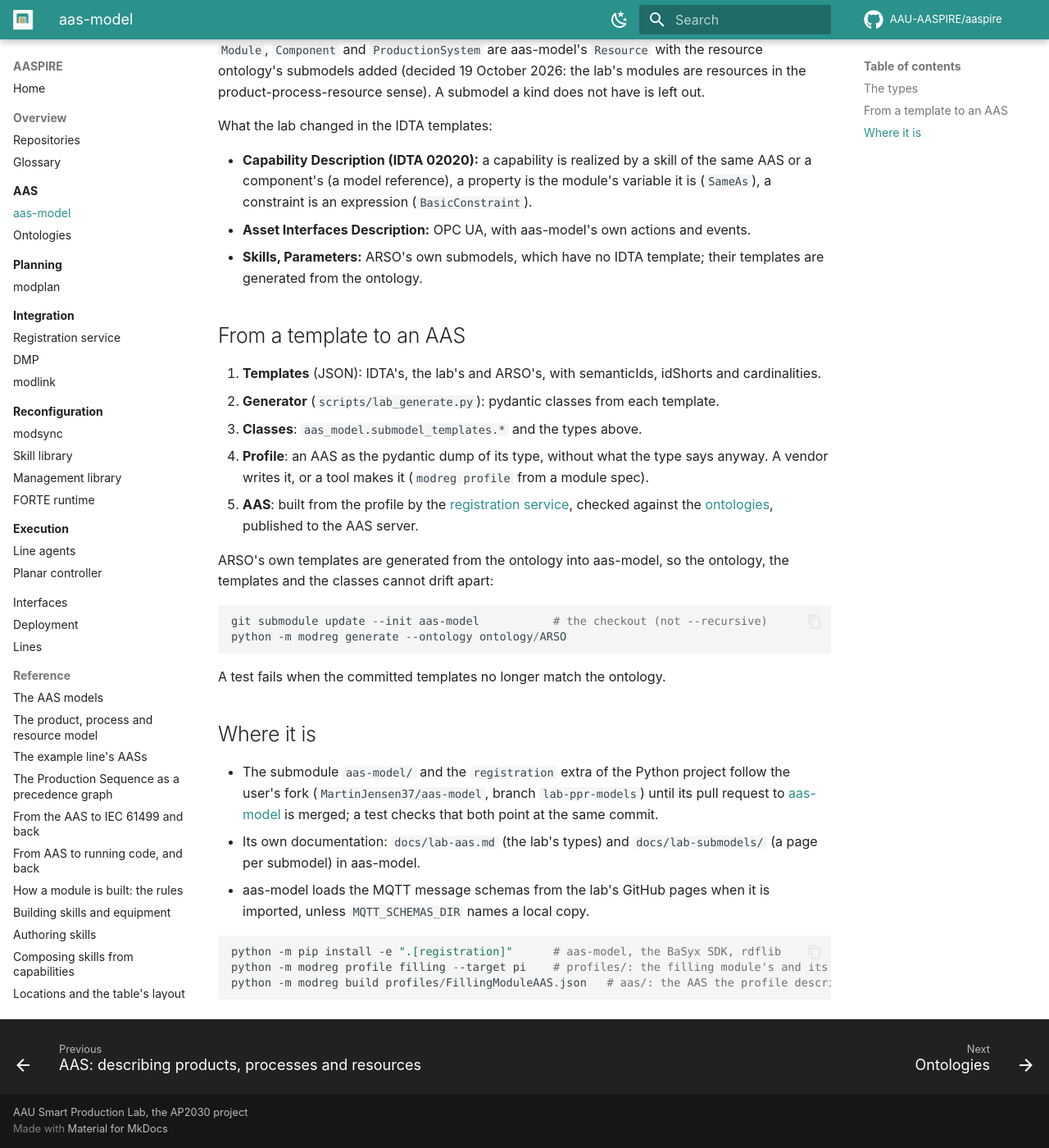
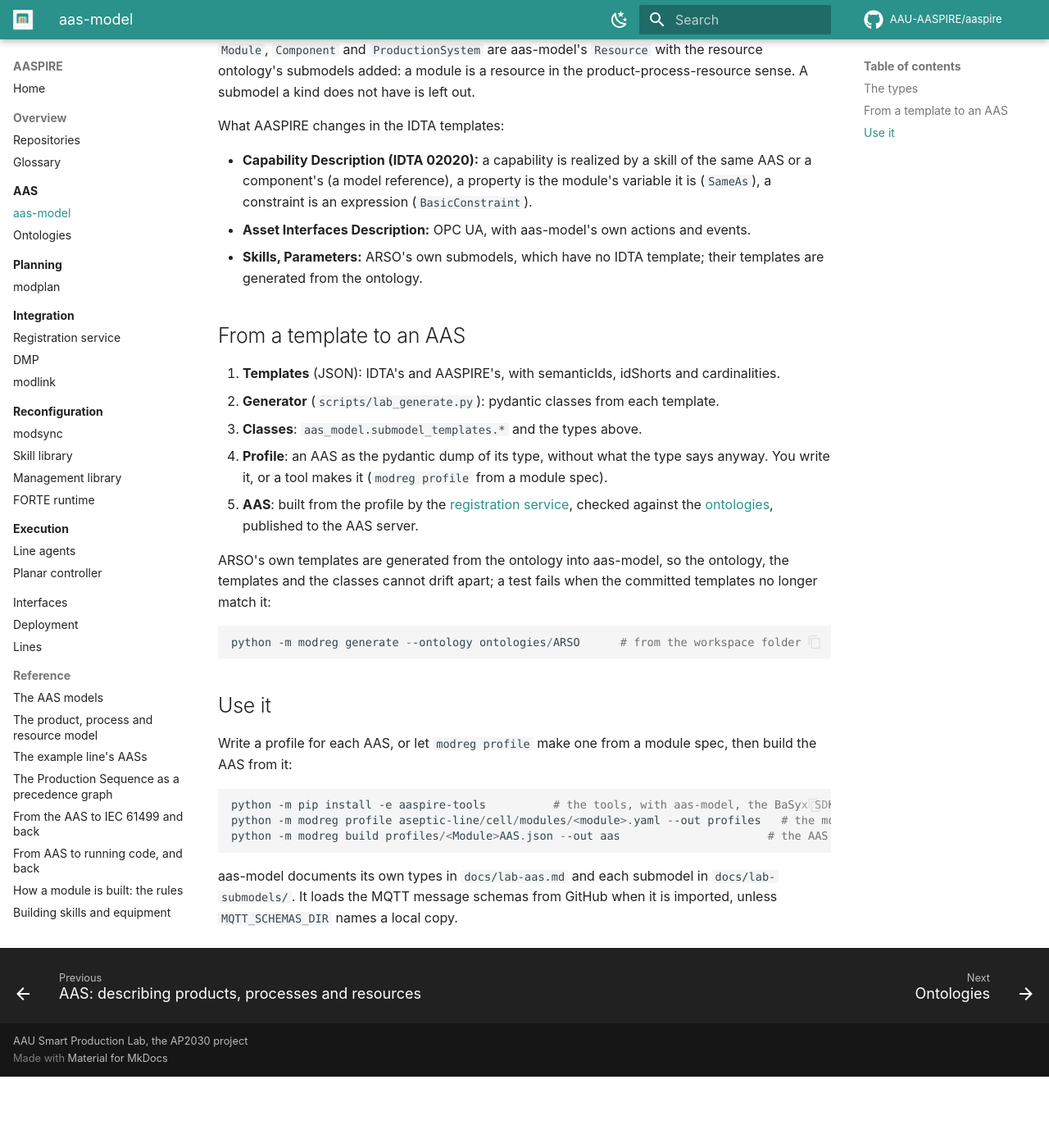
Before and after one commit to AAU-AASPIRE/aaspire, an MkDocs documentation site: the page built from docs/aas/aas-model.md, in a window 1280 px wide and 1400 px high, scrolled down 1365 px. Shown: the whole window at 82% size. Built offline with MkDocs 1.6.1 and Material for MkDocs 9.7.7, drawn with Linux system fonts in a browser that asks for light colours; comment, search, counter and statistics services are not loaded; after the commit the page ends 2678 px from its top, so only the background shows below that; some of the changed text lies outside the part shown.

Commit message:
AAS pages: how to describe a resource, product and process; current commands

````diff
--- a/docs/aas/aas-model.md
+++ b/docs/aas/aas-model.md
@@ -1,8 +1,8 @@
 # aas-model
 
-<span class="pillar aas">AAS</span> The lab's shared AAS model in Python (pydantic): the types every
-product, process and resource AAS of the lab is an instance of, their submodels, and the generator
-that makes the classes from submodel templates.
+<span class="pillar aas">AAS</span> The AAS model in Python (pydantic): the types every product,
+process and resource AAS is an instance of, their submodels, and the generator that makes the classes
+from submodel templates. Repository [aas-model](https://github.com/AAU-AASPIRE/aas-model).
 
 <figure markdown="span">
   [![The product, process and resource AAS types side by side with their submodels, and below the five
@@ -22,10 +22,10 @@ that makes the classes from submodel templates.
 | `ProductionSystem` | Instance, `.../Resource/System` | Hierarchical Structures (its modules); Variables with the coordinates |
 
 `Module`, `Component` and `ProductionSystem` are aas-model's `Resource` with the resource ontology's
-submodels added (decided 19 October 2026: the lab's modules are resources in the
-product-process-resource sense). A submodel a kind does not have is left out.
+submodels added: a module is a resource in the product-process-resource sense. A submodel a kind does
+not have is left out.
 
-What the lab changed in the IDTA templates:
+What AASPIRE changes in the IDTA templates:
 
 - **Capability Description (IDTA 02020):** a capability is realized by a skill of the same AAS or a
   component's (a model reference), a property is the module's variable it is (`SameAs`), a
@@ -36,37 +36,32 @@ What the lab changed in the IDTA templates:
 
 ## From a template to an AAS
 
-1. **Templates** (JSON): IDTA's, the lab's and ARSO's, with semanticIds, idShorts and cardinalities.
+1. **Templates** (JSON): IDTA's and AASPIRE's, with semanticIds, idShorts and cardinalities.
 2. **Generator** (`scripts/lab_generate.py`): pydantic classes from each template.
 3. **Classes**: `aas_model.submodel_templates.*` and the types above.
-4. **Profile**: an AAS as the pydantic dump of its type, without what the type says anyway. A vendor
-   writes it, or a tool makes it (`modreg profile` from a module spec).
+4. **Profile**: an AAS as the pydantic dump of its type, without what the type says anyway. You write
+   it, or a tool makes it (`modreg profile` from a module spec).
 5. **AAS**: built from the profile by the [registration service](../integration/registration.md),
    checked against the [ontologies](ontologies.md), published to the AAS server.
 
 ARSO's own templates are generated from the ontology into aas-model, so the ontology, the templates
-and the classes cannot drift apart:
+and the classes cannot drift apart; a test fails when the committed templates no longer match it:
 
 ```powershell
-git submodule update --init aas-model           # the checkout (not --recursive)
-python -m modreg generate --ontology ontology/ARSO
+python -m modreg generate --ontology ontologies/ARSO      # from the workspace folder
 ```
 
-A test fails when the committed templates no longer match the ontology.
+## Use it
 
-## Where it is
-
-- The submodule `aas-model/` and the `registration` extra of the Python project follow the user's
-  fork (`MartinJensen37/aas-model`, branch `lab-ppr-models`) until its pull request to
-  [aas-model](https://github.com/tristan-schwoerer/aas-model) is merged; a test checks that both point
-  at the same commit.
-- Its own documentation: `docs/lab-aas.md` (the lab's types) and `docs/lab-submodels/` (a page per
-  submodel) in aas-model.
-- aas-model loads the MQTT message schemas from the lab's GitHub pages when it is imported, unless
-  `MQTT_SCHEMAS_DIR` names a local copy.
+Write a profile for each AAS, or let `modreg profile` make one from a module spec, then build the
+AAS from it:
 
 ```powershell
-python -m pip install -e ".[registration]"      # aas-model, the BaSyx SDK, rdflib
-python -m modreg profile filling --target pi    # profiles/: the filling module's and its components'
-python -m modreg build profiles/FillingModuleAAS.json   # aas/: the AAS the profile describes
+python -m pip install -e aaspire-tools          # the tools, with aas-model, the BaSyx SDK and rdflib
+python -m modreg profile aseptic-line/cell/modules/<module>.yaml --out profiles   # the module's and its components' profiles
+python -m modreg build profiles/<Module>AAS.json --out aas                      # the AAS the profile describes
 ```
+
+aas-model documents its own types in `docs/lab-aas.md` and each submodel in `docs/lab-submodels/`.
+It loads the MQTT message schemas from GitHub when it is imported, unless `MQTT_SCHEMAS_DIR` names a
+local copy.
````
Also changed, not shown: docs/aas/index.md (+19 -21 lines), docs/aas/ontologies.md (+10 -9 lines), docs/figures/aas-model.png.
